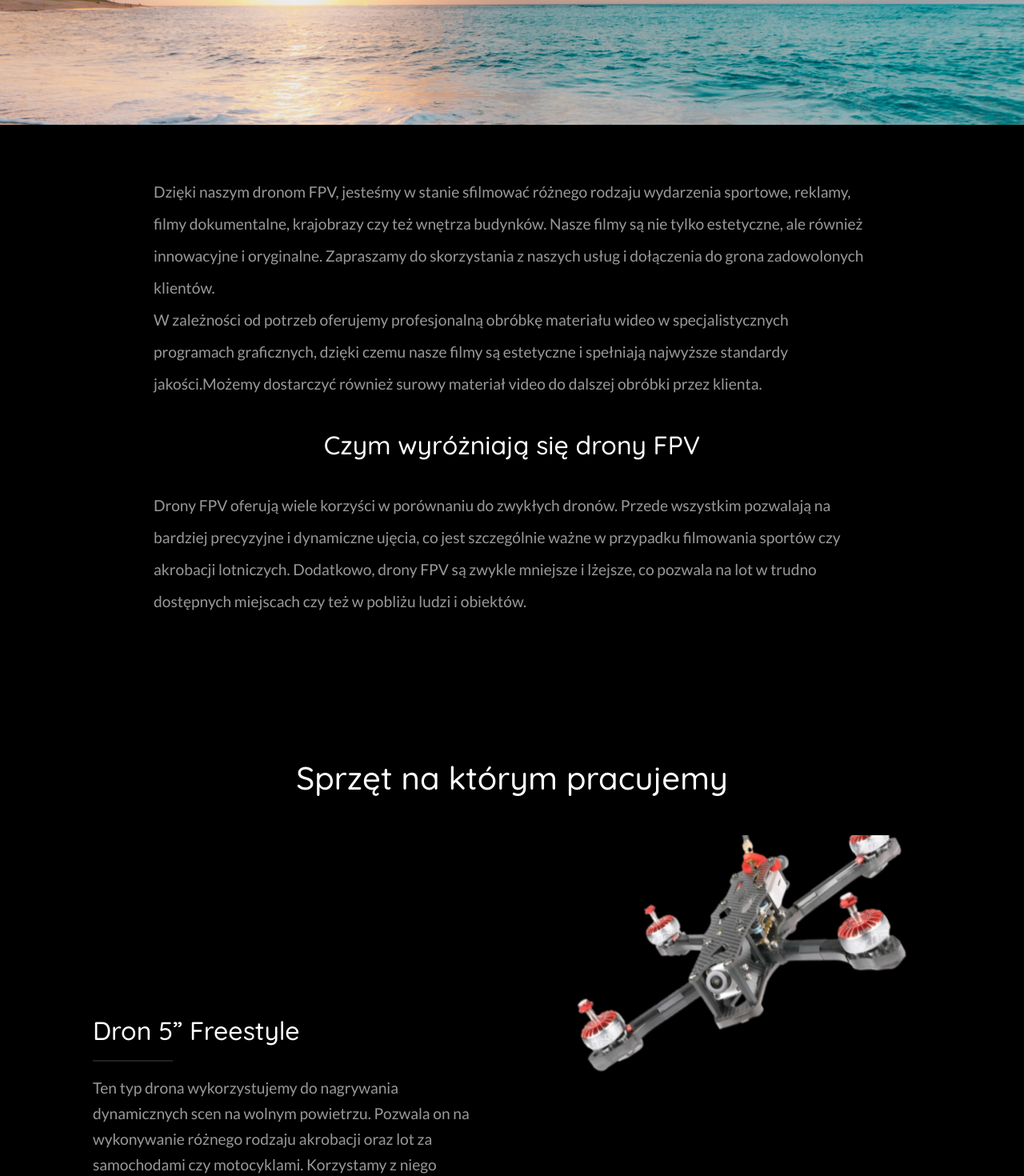
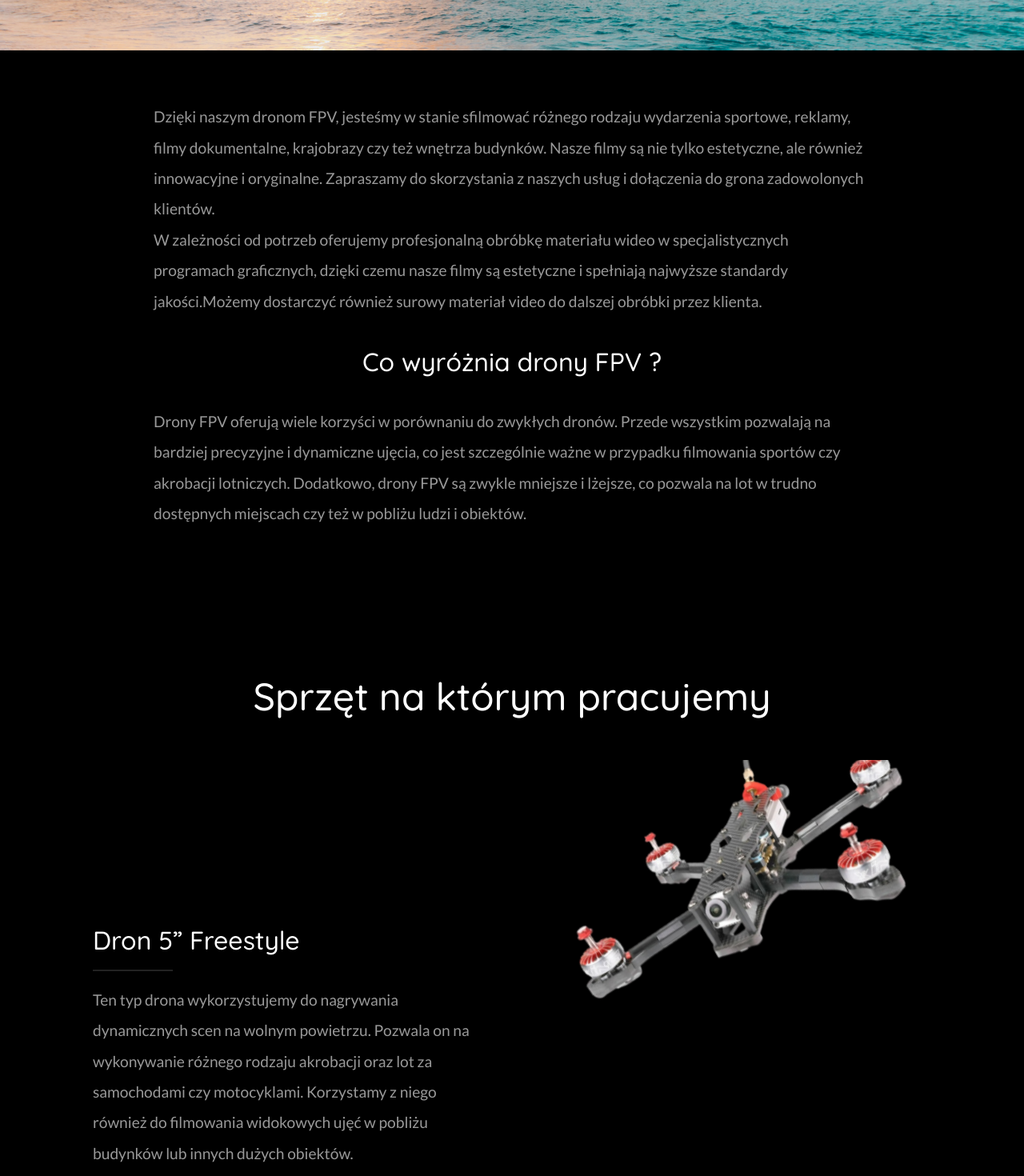
Before and after one commit to Mati2903/drony-test, a Next.js app: page / in a window 1280 px wide. Shown: the part 3260-4730 px from the top of the page at 80% size. Built offline with nearby package versions, Linux system fonts and the light colour scheme.

Commit message:
change font sizes and line heights

```diff
--- a/components/elements/ParallaxComp.js
+++ b/components/elements/ParallaxComp.js
@@ -1,12 +1,12 @@
 import { ParallaxBanner } from "react-scroll-parallax";
 
-const ParallaxComp = ({ imgUrl, header, mystyle }) => {
+const ParallaxComp = ({ bgImgUrl, childImgUrl }) => {
 	return (
 		<ParallaxBanner
 			className="element"
 			layers={[
 				{
-					image: imgUrl,
+					image: bgImgUrl,
 					speed: -20, //thit value is translate x10 px
 				},
 				{
@@ -15,7 +15,7 @@ const ParallaxComp = ({ imgUrl, header, mystyle }) => {
 					translateX: [0, 10],
 					children: (
 						<div className="container">
-							<img src="./fpvdrone.png" />
+							<img src={childImgUrl} />
 						</div>
 					),
 				},
--- a/components/sections/WhatIsFPV.js
+++ b/components/sections/WhatIsFPV.js
@@ -61,7 +61,10 @@ const WhatIsFPV = () => {
 					dzięki niewielkiej kamerze, która przesyła obraz na specjalne okulary
 					lub ekran.
 				</p>
-				<ParallaxComp imgUrl="./landscape3.jpg" header="Napis" />
+				<ParallaxComp
+					bgImgUrl="./landscape3.jpg"
+					childImgUrl="./fpvdrone.png"
+				/>
 				<p className="what-is-fpv__paragraph">
 					Dzięki naszym dronom FPV, jesteśmy w stanie sfilmować różnego rodzaju
 					wydarzenia sportowe, reklamy, filmy dokumentalne, krajobrazy czy też
@@ -76,7 +79,7 @@ const WhatIsFPV = () => {
 					dostarczyć również surowy materiał video do dalszej obróbki przez
 					klienta.
 				</p>
-				<h3 className="what-is-fpv__subtitle">Czym wyróżniają się drony FPV</h3>
+				<h3 className="what-is-fpv__subtitle">Co wyróżnia drony FPV ?</h3>
 				<p className="what-is-fpv__paragraph">
 					Drony FPV oferują wiele korzyści w porównaniu do zwykłych dronów.
 					Przede wszystkim pozwalają na bardziej precyzyjne i dynamiczne ujęcia,
--- a/styles/_footer.scss
+++ b/styles/_footer.scss
@@ -17,6 +17,9 @@
 		gap: 4rem;
 		height: 90%;
 		padding: 0 2rem;
+		p {
+			line-height: normal;
+		}
 		.footer__column-title {
 			font-size: 1.5rem;
 			margin-bottom: 1rem;
--- a/styles/_ourDrones.scss
+++ b/styles/_ourDrones.scss
@@ -4,7 +4,6 @@
 	padding-top: 10rem;
 	padding-bottom: 10rem;
 	&__title {
-		font-size: 2.5rem;
 		text-align: center;
 		padding: 1rem 1rem 3rem;
 		color: white;
--- a/styles/_parallaxComponent.scss
+++ b/styles/_parallaxComponent.scss
@@ -1,5 +1,5 @@
 .element {
-	height: 75vh;
+	height: 62vh;
 	width: 100%;
 	margin: 4rem 0;
 	.container {
--- a/styles/_portfolio.scss
+++ b/styles/_portfolio.scss
@@ -9,7 +9,6 @@
 	flex-wrap: wrap;
 	gap: 4rem;
 	&__title {
-		font-size: 2.5rem;
 		text-align: center;
 		padding: 1rem 1rem 3rem;
 		color: white;
--- a/styles/_textAndImage.scss
+++ b/styles/_textAndImage.scss
@@ -13,16 +13,12 @@
 		min-width: 300px;
 		max-width: 500px;
 		&__title {
-			font-size: 2rem;
 			margin: 2rem 0;
-			line-height: 3rem;
 			text-align: left;
 			color: white;
 		}
 		&__paragraph {
 			position: relative;
-			font-size: 1.2rem;
-			line-height: 2rem;
 			text-align: left; //desktops can be right or left
 			color: rgba(255, 255, 255, 0.6);
 			//divider line above text container
--- a/styles/_whatIsFPV.scss
+++ b/styles/_whatIsFPV.scss
@@ -3,14 +3,12 @@
 	top: 315vh; //initial top value if something goes wrong with JS inline style code
 	overflow-x: hidden;
 	&__title {
-		font-size: 2.5rem;
 		text-align: center;
 		padding: 1rem 1rem 3rem;
 		color: white;
 	}
 	&__subtitle {
 		text-align: center;
-		font-size: 2rem;
 		margin: 2rem 0;
 	}
 	&__paragraph-container {
@@ -23,8 +21,6 @@
 	}
 	&__paragraph {
 		width: 70%;
-		font-size: 1.2rem;
-		line-height: 2.5rem;
 		text-align: left;
 		color: rgba(255, 255, 255, 0.6);
 	}
--- a/styles/globals.scss
+++ b/styles/globals.scss
@@ -54,12 +54,15 @@ h5 {
 	margin: 0 auto;
 }
 
-@media (prefers-color-scheme: dark) {
-	html {
-		color-scheme: dark;
-	}
-	body {
-		color: white;
-		background: black;
-	}
+h2 {
+	font-size: 3rem;
+	line-height: 4rem;
 }
+h3 {
+	font-size: 2rem;
+	line-height: 3rem;
+}
+p {
+	font-size: 1.2rem;
+	line-height: 2.4rem;
+}
```
